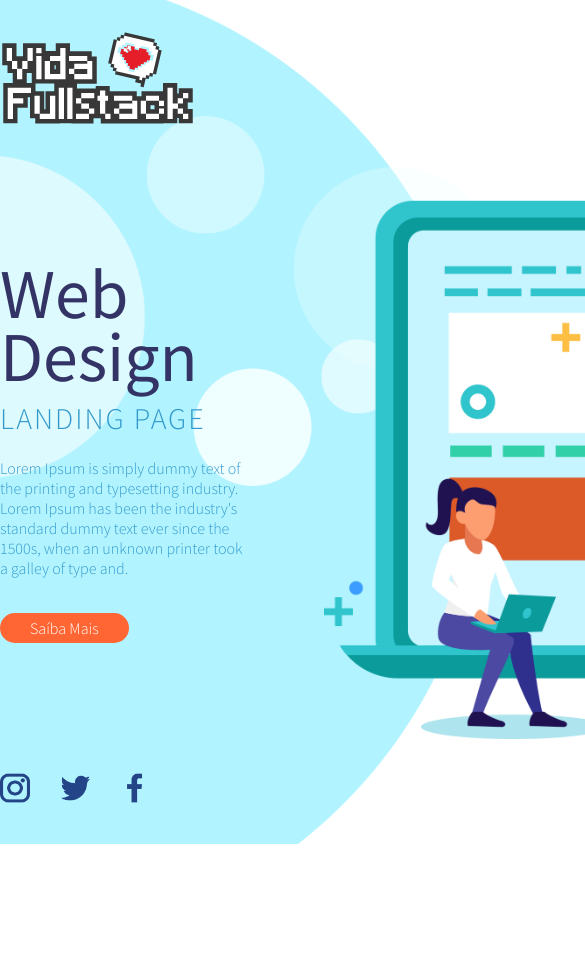
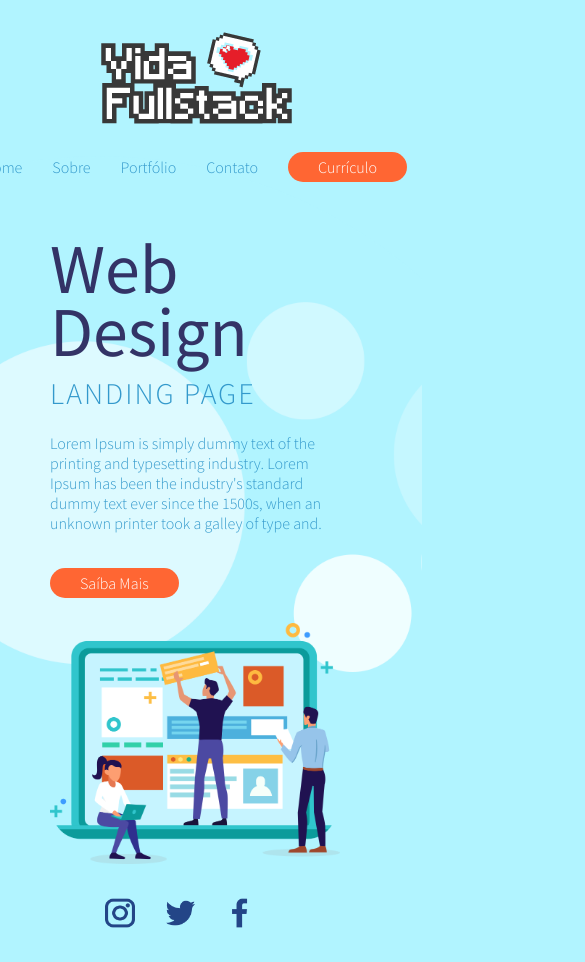
Before and after one commit to troquatte/hands-on-curso-front-end-1, a plain HTML site: page index.html in a window 390 px wide. Shown: the top 962 px of the page, 585 px wide, since content can reach past the window. Before the commit the page ends 844 px from the top, so only its background shows below. Drawn offline with Linux system fonts and the light colour scheme.

Commit message:
Ajustando elementos css responsivo

```diff
--- /dev/null
+++ b/assets/css/bootstrap.css
@@ -0,0 +1,30 @@
+/* Reset Css */
+* {
+  margin: 0;
+  padding: 0;
+  border: 0;
+  font-size: 100%;
+  font-family: "Source Sans Pro", sans-serif;
+  font-weight: 300;
+  vertical-align: baseline;
+  text-decoration: none;
+  list-style: none;
+}
+
+body {
+  background-image: url("../images/bolha-background.png");
+  background-repeat: no-repeat;
+  background-position: left center;
+}
+
+.container {
+  width: 1024px;
+  margin: 30px auto;
+  display: flex;
+  flex-direction: column;
+}
+
+.row {
+  display: flex;
+  flex-direction: row;
+}
--- a/assets/css/responsive.css
+++ b/assets/css/responsive-background.css
@@ -36,6 +36,6 @@
 
 @media (max-width: 1100px) {
   body {
-    background-position-x: -100px !important;
+    background-position-x: -100px;
   }
 }
--- /dev/null
+++ b/assets/css/responsive-elements.css
@@ -0,0 +1,60 @@
+@media (max-width: 1150px) {
+  .container {
+    width: 950px;
+  }
+}
+
+@media (max-width: 1024px) {
+  .container {
+    width: 850px;
+  }
+
+  .sobre-web-design figcaption img {
+    width: 600px;
+  }
+}
+
+@media (max-width: 915px) {
+  body {
+    background-position: left top;
+    background-color: #b1f4ff;
+  }
+
+  .container {
+    width: 600px;
+  }
+
+  .row {
+    flex-direction: column;
+  }
+
+  header nav {
+    margin: 30px 0;
+  }
+
+  .sobre-web-design article {
+    width: 100%;
+  }
+
+  .sobre-web-design figcaption img {
+    width: 100%;
+    margin: 30px 0 0 0;
+  }
+
+  footer .row {
+    flex-direction: row;
+    justify-content: center;
+  }
+}
+
+@media (max-width: 665px) {
+  .container {
+    width: 400px;
+  }
+}
+
+@media (max-width: 450px) {
+  .container {
+    width: 290px;
+  }
+}
--- a/assets/css/style.css
+++ b/assets/css/style.css
@@ -2,39 +2,10 @@
 @import url("https://fonts.googleapis.com/css2?family=Source+Sans+Pro:wght@200;300;400&display=swap");
 
 /* Components */
+@import "./bootstrap.css";
 @import "./header.css";
 @import "./buttons.css";
 @import "./main.css";
 @import "./footer.css";
-@import "./responsive.css";
-
-/* Reset Css */
-* {
-  margin: 0;
-  padding: 0;
-  border: 0;
-  font-size: 100%;
-  font-family: "Source Sans Pro", sans-serif;
-  font-weight: 300;
-  vertical-align: baseline;
-  text-decoration: none;
-  list-style: none;
-}
-
-body {
-  background-image: url("../images/bolha-background.png");
-  background-repeat: no-repeat;
-  background-position: left center;
-}
-
-.container {
-  width: 1024px;
-  margin: 30px auto;
-  display: flex;
-  flex-direction: column;
-}
-
-.row {
-  display: flex;
-  flex-direction: row;
-}
+@import "./responsive-background.css";
+@import "./responsive-elements.css";
```
